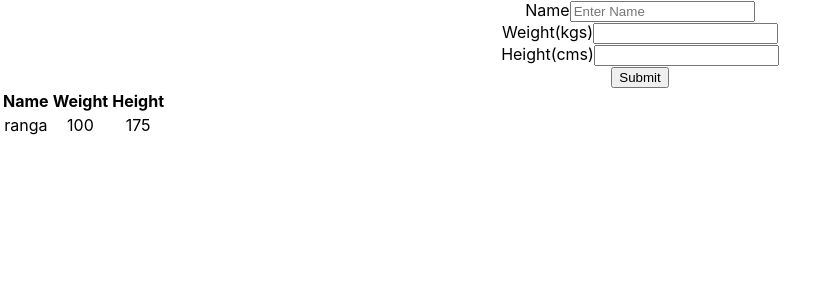
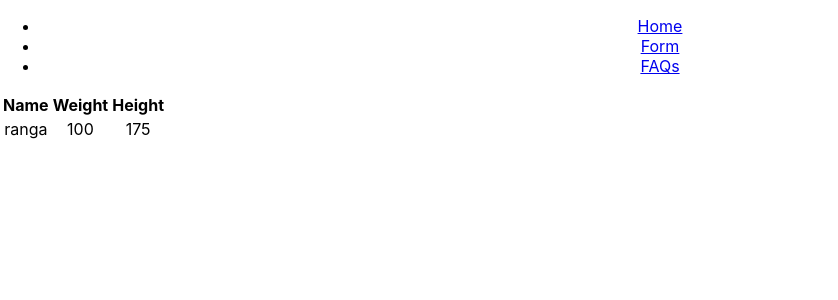
Before and after one commit to ranganathk/BMI-Calc, a React (Create React App) app: page / in a window 1280 px wide. Shown: the top 300 px of the page, without its empty margins (0-838 px from the left). Built offline with nearby package versions, Linux system fonts and the light colour scheme.

Commit message:
Added Routing

```diff
--- a/src/bmi-calculator.js
+++ b/src/bmi-calculator.js
@@ -1,6 +1,8 @@
 import React, { Component } from 'react';
 import BMIForm from './bmi-form';
 import BMITable from './bmi-table';
+import FAQs from './faqs';
+
 import {
   BrowserRouter as Router,
   Switch,
@@ -35,10 +37,38 @@ class BMICalculator extends Component {
   render() {
     const {allBMIs} = this.state;
     return (
-      <div>
-          <BMIForm updateTable={this.updateTable} />
-          <BMITable allBMIs={allBMIs} />
-      </div>
+      <Router>
+        <div>
+          <nav>
+            <ul>
+              <li>
+                <Link to="/">Home</Link>
+              </li>
+              <li>
+                <Link to="/form">Form</Link>
+              </li>
+              <li>
+                <Link to="/faqs">FAQs</Link>
+              </li>
+            </ul>
+          </nav>
+
+          {/* A <Switch> looks through its children <Route>s and
+            renders the first one that matches the current URL. */}
+          <Switch>
+            <Route path="/form">
+              <BMIForm updateTable={this.updateTable} />
+            </Route>
+            <Route path="/faqs">
+              <FAQs />
+            </Route>
+            <Route path="/">
+              <BMITable allBMIs={allBMIs} />
+            </Route>
+
+          </Switch>
+        </div>
+      </Router>
     );
   }
 }
--- a/src/bmi-form.js
+++ b/src/bmi-form.js
@@ -43,7 +43,6 @@ class BMIForm extends Component {
       updateTable({ 'name': name, 'weight': weight, 'height': height });
     } else {
       alert('Invalid Form');
-      document.getElementById("bmi-form").reset()
     }
 
     this.setState({ name: '', height: '', weight: '' });
@@ -56,15 +55,15 @@ class BMIForm extends Component {
         <Form inline id="bmi-form">
           <Form.Group>
             <Form.Label>Name</Form.Label>
-            <Form.Control type="text" onChange={this.handleName} placeholder="Enter Name" />
+            <Form.Control type="text" value={name} onChange={this.handleName} placeholder="Enter Name" />
           </Form.Group>
           <Form.Group>
             <Form.Label>Weight(kgs)</Form.Label>
-            <Form.Control type="string" type="number" onChange={this.handleWeight} />
+            <Form.Control type="string" type="number" value={weight} onChange={this.handleWeight} />
           </Form.Group>
           <Form.Group>
             <Form.Label>Height(cms)</Form.Label>
-            <Form.Control type="string" onChange={this.handleHeight} />
+            <Form.Control type="string" onChange={this.handleHeight} value={height} />
           </Form.Group>
           <Button variant="primary" type="submit" onClick={this.handleSubmit}>
             Submit
--- /dev/null
+++ b/src/faqs.js
@@ -0,0 +1,9 @@
+import React from 'react';
+
+function FAQs() {
+  const greeting = 'Hello FAQs';
+
+  return <h1>{greeting}</h1>;
+}
+
+export default FAQs;
```
